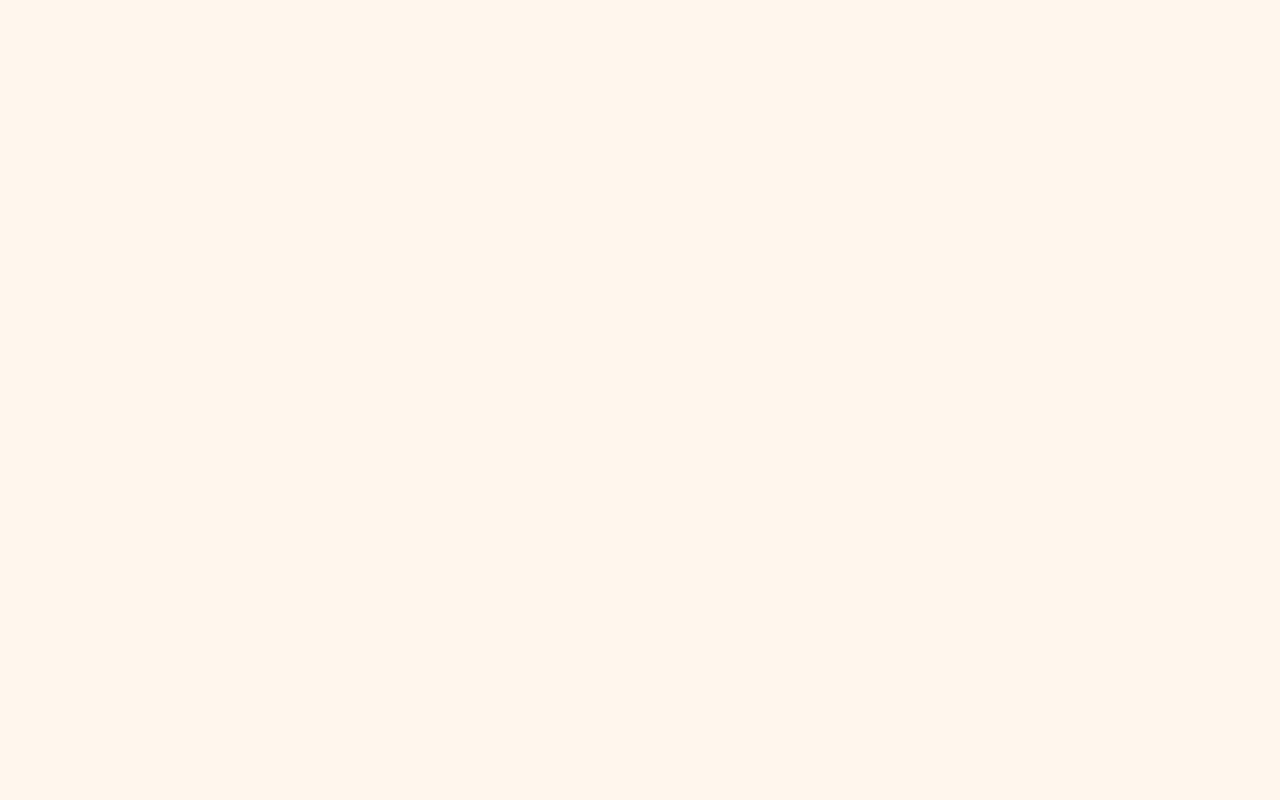
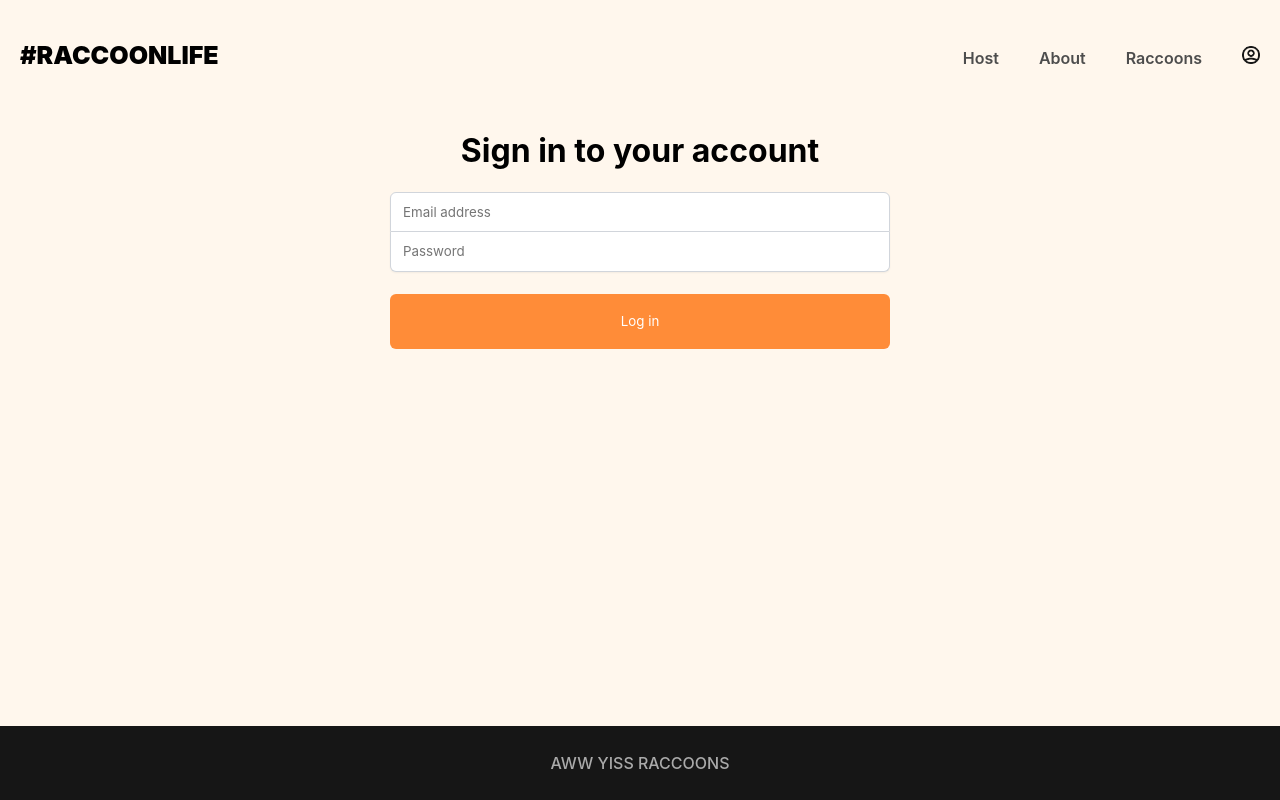
Before and after one commit to FishAres/raccoon-life, a React (Vite) app: page /login in a window 1280 px wide. Before the commit this address had no page. Built offline with nearby package versions, Linux system fonts and the light colour scheme; what miragejs would draw is missing.

Commit message:
hack fix in error handling

```diff
--- a/src/App.css
+++ b/src/App.css
@@ -97,6 +97,58 @@ footer {
   margin-bottom: 26px;
   & span:hover {
     text-decoration: underline;
+  }
+}
+
+/* Login */
+header .login-icon {
+  height: 18px;
+  width: 18px;
+}
+
+header .login-link {
+  display: inline-flex;
+  align-items: center;
+}
+
+.login-container {
+  display: flex;
+  flex-direction: column;
+  align-items: center;
+  padding-inline: 27px;
+}
+
+.login-form {
+  display: flex;
+  flex-direction: column;
+  width: 100%;
+  max-width: 500px;
+  & input {
+    border: 1px solid rgba(209, 213, 219);
+    height: 40px;
+    text-indent: 10px;
+    font-family: "Inter", sans-serif;
+    box-shadow: 0px 1px 2px rgba(0, 0, 0, 0.05);
+    font-weight: 400;
+    &:focus {
+      outline: none;
+    }
+    &:first-of-type {
+      border-radius: 6px 6px 0px 0px;
+    }
+    &:last-of-type {
+      border-radius: 0px 0px 6px 6px;
+      border-top: none;
+    }
+  }
+  & button {
+    background-color: #ff8c38;
+    border: none;
+    border-radius: 6px;
+    height: 55px;
+    margin-top: 22px;
+    color: white;
+    font-family: "Inter", sans-serif;
   }
 }
 
@@ -253,16 +305,16 @@ footer {
 }
 
 .raccoon-type.clear-filters {
-  margin-left: -20px;
+  margin-left: 5px;
   height: 34px;
   padding: 6px 26px;
   font-style: normal;
   font-weight: 500;
   border: none;
   border-radius: 5px;
-  text-decoration: underline;
-  background-color: transparent;
-  color: #4d4d4d;
+  /* text-decoration: underline; */
+  background-color: #f07770da;
+  color: #ffead0;
 }
 
 .raccoon-list-filter-buttons {
--- a/src/App.jsx
+++ b/src/App.jsx
@@ -3,8 +3,9 @@ import { BrowserRouter, Routes, Route, Link } from "react-router-dom";
 import "./App.css";
 import Home from "./pages/Home";
 import About from "./pages/About";
-import Raccoons from "./pages/Raccoons";
-import RaccoonDetail from "./pages/RaccoonDetail";
+import Login from "./pages/Login";
+import Raccoons from "./pages/Raccoons/Raccoons";
+import RaccoonDetail from "./pages/Raccoons/RaccoonDetail";
 import Layout from "./components/Layout";
 import Dashboard from "./pages/Host/Dashboard";
 import Income from "./pages/Host/Income";
@@ -15,7 +16,7 @@ import HostLayout from "./components/HostLayout";
 import HostRaccoonDesc from "./components/HostRaccoonDesc";
 import HostRaccoonPhotos from "./components/HostRaccoonPhotos";
 import HostRaccoonPrice from "./components/HostRaccoonPrice";
-
+import Page404 from "./pages/404";
 import "./server";
 
 function App() {
@@ -27,6 +28,7 @@ function App() {
           <Route path="about" element={<About />} />
           <Route path="raccoons" element={<Raccoons />} />
           <Route path="raccoons/:id" element={<RaccoonDetail />} />
+          <Route path="login" element={<Login />} />
           {/* Relative paths are implied if wrapped in
           a parent route */}
           <Route path="/host" element={<HostLayout />}>
@@ -40,6 +42,7 @@ function App() {
             </Route>
             <Route path="reviews" element={<Reviews />} />
           </Route>
+          <Route path="*" element={<Page404 />} />
         </Route>
       </Routes>
     </BrowserRouter>
--- /dev/null
+++ b/src/api.js
@@ -0,0 +1,13 @@
+//todo fix this so it isn't a hack
+export async function getRaccoons() {
+  const res = await fetch("/api/raccoons");
+  if (!res.ok) {
+    throw {
+      message: "Failed to find raccoons",
+      statusText: res.statusText,
+      status: res.status,
+    };
+  }
+  const data = await res.json();
+  return data.raccoons || [];
+}
--- a/src/components/Header.jsx
+++ b/src/components/Header.jsx
@@ -1,6 +1,7 @@
 import React from "react";
 import { Link } from "react-router-dom";
 import BetterLink from "./BetterLink";
+import imageUrl from "../../public/assets/login-icon.png";
 
 export default function Header() {
   return (
@@ -12,6 +13,9 @@ export default function Header() {
         <BetterLink to="/host">Host</BetterLink>
         <BetterLink to="/about">About</BetterLink>
         <BetterLink to="/raccoons">Raccoons</BetterLink>
+        <BetterLink to="/login" className="login-link">
+          <img src={imageUrl} className="login-icon" />
+        </BetterLink>
       </nav>
     </header>
   );
--- /dev/null
+++ b/src/pages/404.jsx
@@ -0,0 +1,32 @@
+import React from "react";
+import { Link } from "react-router-dom";
+
+export default function Page404() {
+  return (
+    <div
+      style={{
+        display: "flex",
+        flexDirection: "column",
+        justifyContent: "center",
+        alignItems: "center",
+        height: "100vh",
+      }}>
+      <h1>BRAPCOON GOT YOU</h1>
+      <Link
+        to="/"
+        style={{
+          display: "flex",
+          justifyContent: "center",
+          alignItems: "center",
+          backgroundColor: "black",
+          width: "60vh",
+          height: "10vh",
+          color: "#ffcc8d",
+          fontWeight: 600,
+          textDecoration: "none",
+        }}>
+        Escape!
+      </Link>
+    </div>
+  );
+}
--- /dev/null
+++ b/src/pages/Login.jsx
@@ -0,0 +1,45 @@
+import React from "react";
+import { useNavigate } from "react-router-dom";
+
+export default function Login() {
+  const [loginFormData, setLoginFormData] = React.useState({
+    email: "",
+    password: "",
+  });
+
+  function handleSubmit(e) {
+    e.preventDefault();
+    console.log(loginFormData);
+  }
+
+  function handleChange(e) {
+    const { name, value } = e.target;
+    setLoginFormData((prev) => ({
+      ...prev,
+      [name]: value,
+    }));
+  }
+
+  return (
+    <div className="login-container">
+      <h1>Sign in to your account</h1>
+      <form onSubmit={handleSubmit} className="login-form">
+        <input
+          name="email"
+          onChange={handleChange}
+          type="email"
+          placeholder="Email address"
+          value={loginFormData.email}
+        />
+        <input
+          name="password"
+          onChange={handleChange}
+          type="password"
+          placeholder="Password"
+          value={loginFormData.password}
+        />
+        <button>Log in</button>
+      </form>
+    </div>
+  );
+}
--- a/src/pages/RaccoonDetail.jsx
+++ b/src/pages/Raccoons/RaccoonDetail.jsx
@@ -1,8 +1,9 @@
 import React from "react";
-import { useParams } from "react-router-dom";
+import { useParams, Link, useLocation } from "react-router-dom";
 
 export default function RaccoonDetail() {
   const params = useParams();
+  const location = useLocation();
   const [raccoon, setRaccoon] = React.useState(null);
   React.useEffect(() => {
     fetch(`/api/raccoons/${params.id}`)
@@ -13,8 +14,14 @@ export default function RaccoonDetail() {
   if (!raccoon) {
     return <h2>Loading...</h2>;
   }
+  const search = location.state?.search || "";
+  const type = location.state?.type || "our";
   return (
     <div className="raccoon-detail-container">
+      <Link to={`..${search}`} relative="path" className="back-button">
+        {/* relative=path specifies it's relative to the path and not the app route hierarchy */}
+        &larr; <span> Back to {type} raccoons</span>
+      </Link>
       <div className="raccoon-detail">
         <img src={raccoon.imageUrl} width={400} height={400} />
         <i className={`raccoon-type ${raccoon.type} selected`}>
--- /dev/null
+++ b/src/pages/Raccoons/Raccoons.jsx
@@ -0,0 +1,100 @@
+import React from "react";
+import { Link, useSearchParams } from "react-router-dom";
+import { getRaccoons } from "../../api";
+
+// todo - better error handling
+export default function Raccoon() {
+  const [searchParams, setSearchParams] = useSearchParams();
+  const [raccoons, setRaccoons] = React.useState([]);
+  const [loading, setLoading] = React.useState(false);
+  const [error, setError] = React.useState(null);
+
+  const typeFilter = searchParams.get("type");
+
+  React.useEffect(() => {
+    async function loadRaccoons() {
+      setLoading(true);
+      try {
+        const data = await getRaccoons();
+        // console.log("getRaccoons data:", data);
+        setRaccoons(data);
+      } catch (err) {
+        setError(err);
+      } finally {
+        setLoading(false);
+      }
+    }
+    loadRaccoons();
+  }, []);
+
+  if (loading) {
+    return <h1>Loading...</h1>;
+  }
+
+  if (error) {
+    return <h1>There was an error: {error.message}</h1>;
+  }
+
+  const displayedRaccoons = typeFilter
+    ? raccoons.filter((raccoon) => raccoon.type == typeFilter)
+    : raccoons;
+
+  const raccoonElements = displayedRaccoons.map((r) => (
+    <div key={r.id} className="raccoon-title">
+      <Link
+        to={r.id}
+        state={{ search: `?${searchParams.toString()}`, type: typeFilter }}>
+        <img src={r.imageUrl} width={400} height={400} />
+        <div className="racoon-info">
+          <h3>{r.name}</h3>
+          <p>
+            ${r.price}
+            <span>/day</span>
+          </p>
+        </div>
+        <i className={`raccoon-type ${r.type} selected`}>{r.type}</i>
+      </Link>
+    </div>
+  ));
+
+  function handleFilterChange(key, value) {
+    setSearchParams((prevParams) => {
+      if (value === null) {
+        prevParams.delete(key);
+      } else {
+        prevParams.set(key, value);
+      }
+      return prevParams;
+    });
+  }
+
+  const raccoonTypes = ["simple", "rugged", "luxury"];
+
+  return (
+    <div className="raccoon-list-container">
+      <h1>Explore our raccoons</h1>
+      <div className="raccoon-list-filter-buttons">
+        {raccoonTypes.map((type) => (
+          <button
+            key={type}
+            onClick={() => handleFilterChange("type", type)}
+            className={`raccoon-type ${type}
+            ${typeFilter === type ? "selected" : null}`}>
+            {type}
+          </button>
+        ))}
+        {typeFilter && (
+          <button
+            onClick={() => handleFilterChange("type", null)}
+            className="raccoon-type clear-filters">
+            clear
+          </button>
+        )}
+      </div>
+      <div className="raccoon-list">
+        {/* {raccoonElements.length > 0 ? raccoonElements : <p>No raccoons :(</p>} */}
+        {raccoonElements}
+      </div>
+    </div>
+  );
+}
--- a/src/server.js
+++ b/src/server.js
@@ -79,6 +79,8 @@ createServer({
     this.logging = false;
 
     this.get("/raccoons", (schema, request) => {
+      // return new Response(400, {}, { error: "Error fetching data" });
+
       return schema.raccoons.all();
     });
 
```
Also changed, not shown: src/pages/Raccoons.jsx (deleted, +0 -68 lines), public/assets/login-icon.png (added).
